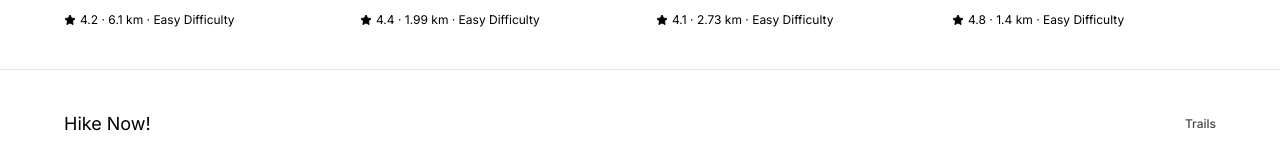
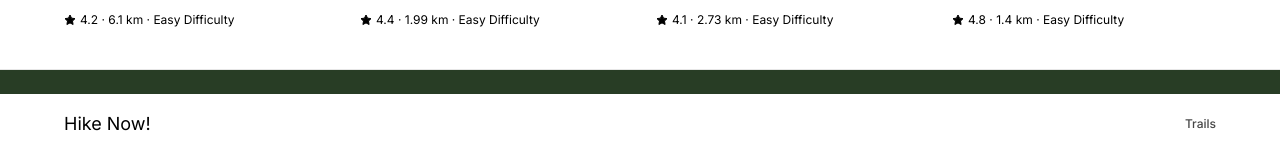
Before and after one commit to MRU-COMP3504-F2026/HikeNow, a Next.js app in the folder hike-now/: page / in a window 1280 px wide. Shown: the part 870-1027 px from the top of the page. Built offline with nearby package versions, Linux system fonts and the light colour scheme.

Commit message:
+ addition of sticky navbar

```diff
--- a/hike-now/app/components/footer.tsx
+++ b/hike-now/app/components/footer.tsx
@@ -18,6 +18,7 @@ const socialLinks = [
 export default function Footer() {
   return (
     <footer className="border-t border-border-soft bg-background">
+      <div aria-hidden="true" className="h-6 bg-primary">
         <div className="flex flex-col gap-8 px-4 py-10 md:flex-row md:justify-between md:px-16">
           <div className="flex flex-col gap-6">
             <span className="text-heading text-ink">Hike Now!</span>
@@ -51,6 +52,7 @@ export default function Footer() {
             </ul>
           </nav>
         </div>
+      </div>
     </footer>
   );
 }
--- a/hike-now/app/components/navbar.tsx
+++ b/hike-now/app/components/navbar.tsx
@@ -38,7 +38,7 @@ export default function Navbar({ user = null }: NavbarProps) {
   };
 
   return (
-    <header className="bg-background">
+    <header className="bg-background sticky top-0">
       <div className="flex h-23 items-center gap-4 px-4 md:px-16">
         <Link
           href="/"
```
Lines whose indentation alone changed are shown as unchanged.
